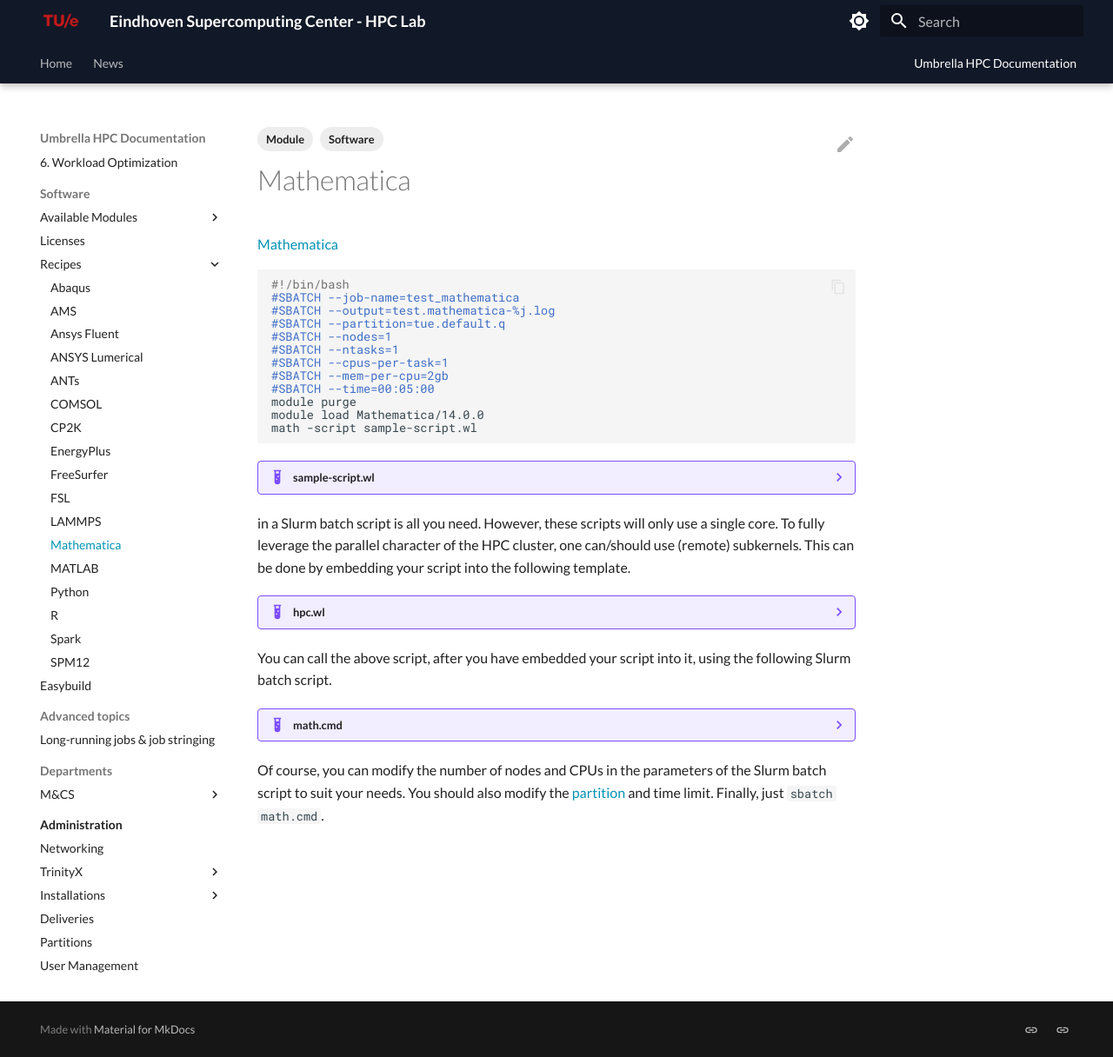
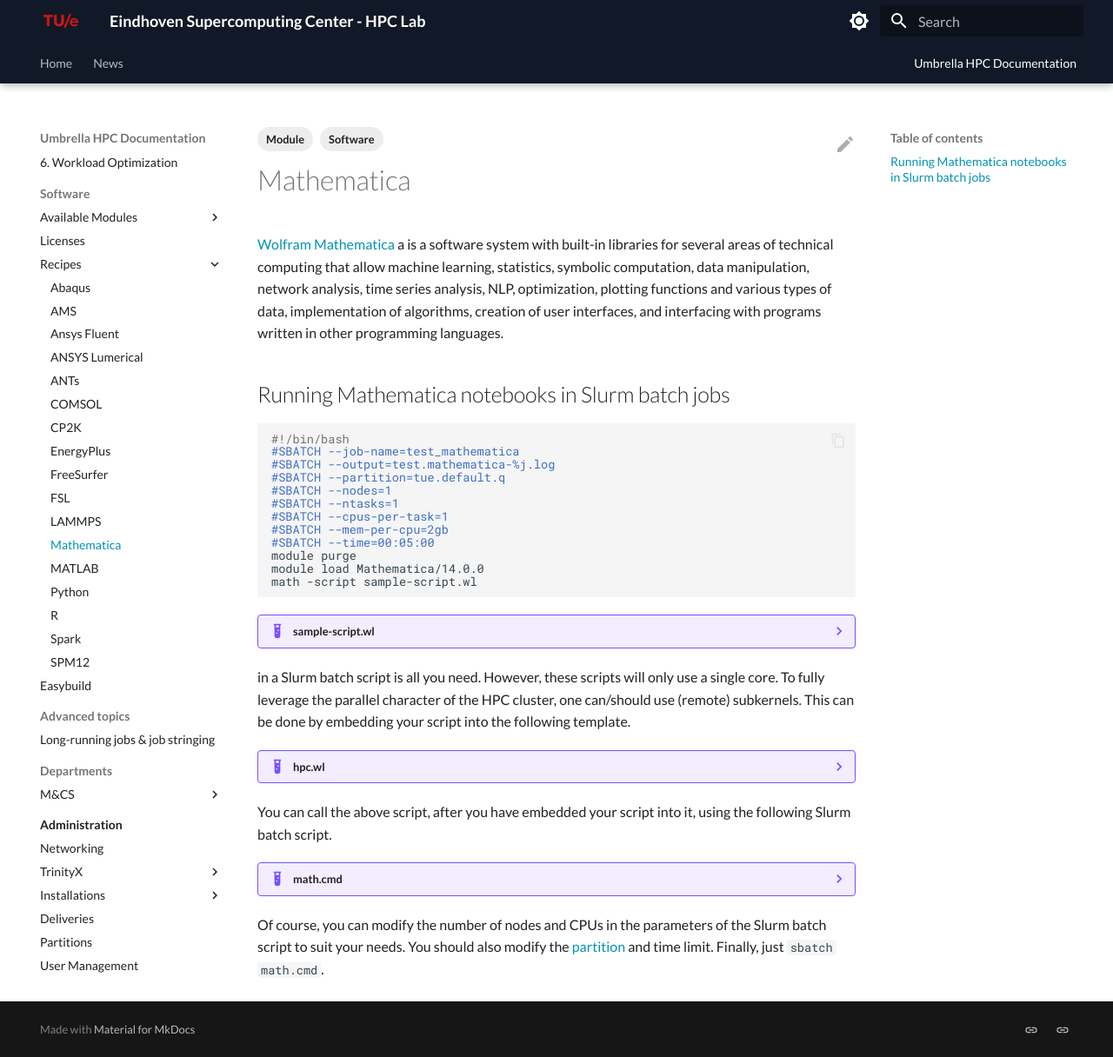
Before and after one commit to gferhpc/supercomputing.tue.nl, an MkDocs documentation site: the page built from pages/documentation/software/recipes/mathematica.md, in a window 1280 px wide and 1216 px high. Shown: the whole window at 87% size. Built offline with MkDocs 1.6.1 and Material for MkDocs 9.7.7, drawn with Linux system fonts in a browser that asks for light colours.

Commit message:
Update mathematica.md

````diff
--- a/pages/documentation/software/recipes/mathematica.md
+++ b/pages/documentation/software/recipes/mathematica.md
@@ -3,7 +3,9 @@
 tags: [Software, Module]
 ---
 
-[Mathematica](https://www.wolfram.com/mathematica/){:target=_blank}
+[Wolfram Mathematica](https://www.wolfram.com/mathematica/){:target=_blank} a is a software system with built-in libraries for several areas of technical computing that allow machine learning, statistics, symbolic computation, data manipulation, network analysis, time series analysis, NLP, optimization, plotting functions and various types of data, implementation of algorithms, creation of user interfaces, and interfacing with programs written in other programming languages.
+
+## Running Mathematica notebooks in Slurm batch jobs
 
 ```slurm
 #!/bin/bash
@@ -30,6 +32,7 @@
     Quit[];
 
     ```
+
 
 in a Slurm batch script is all you need. However, these scripts will
 only use a single core. To fully leverage the parallel character of the
````
